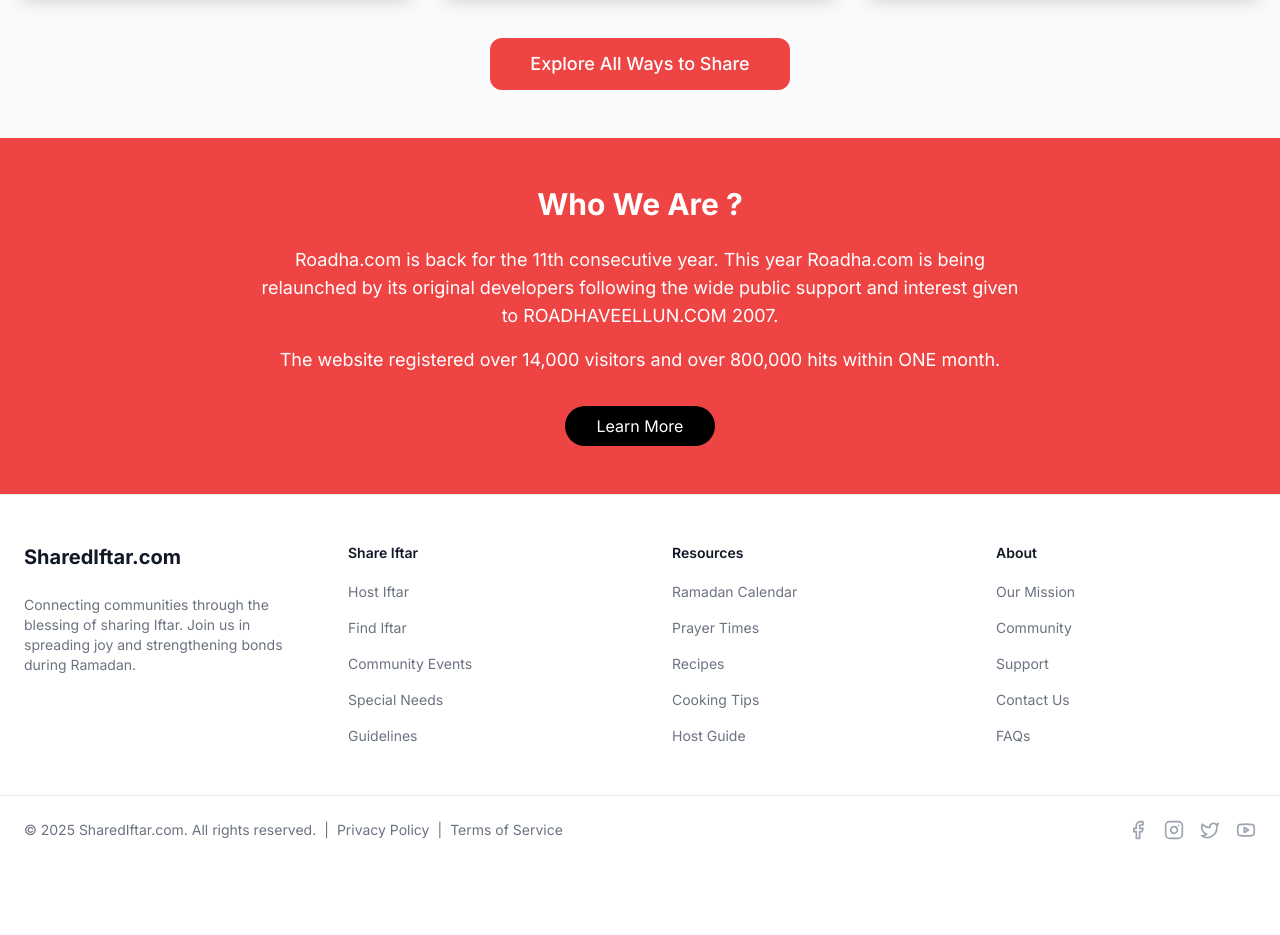
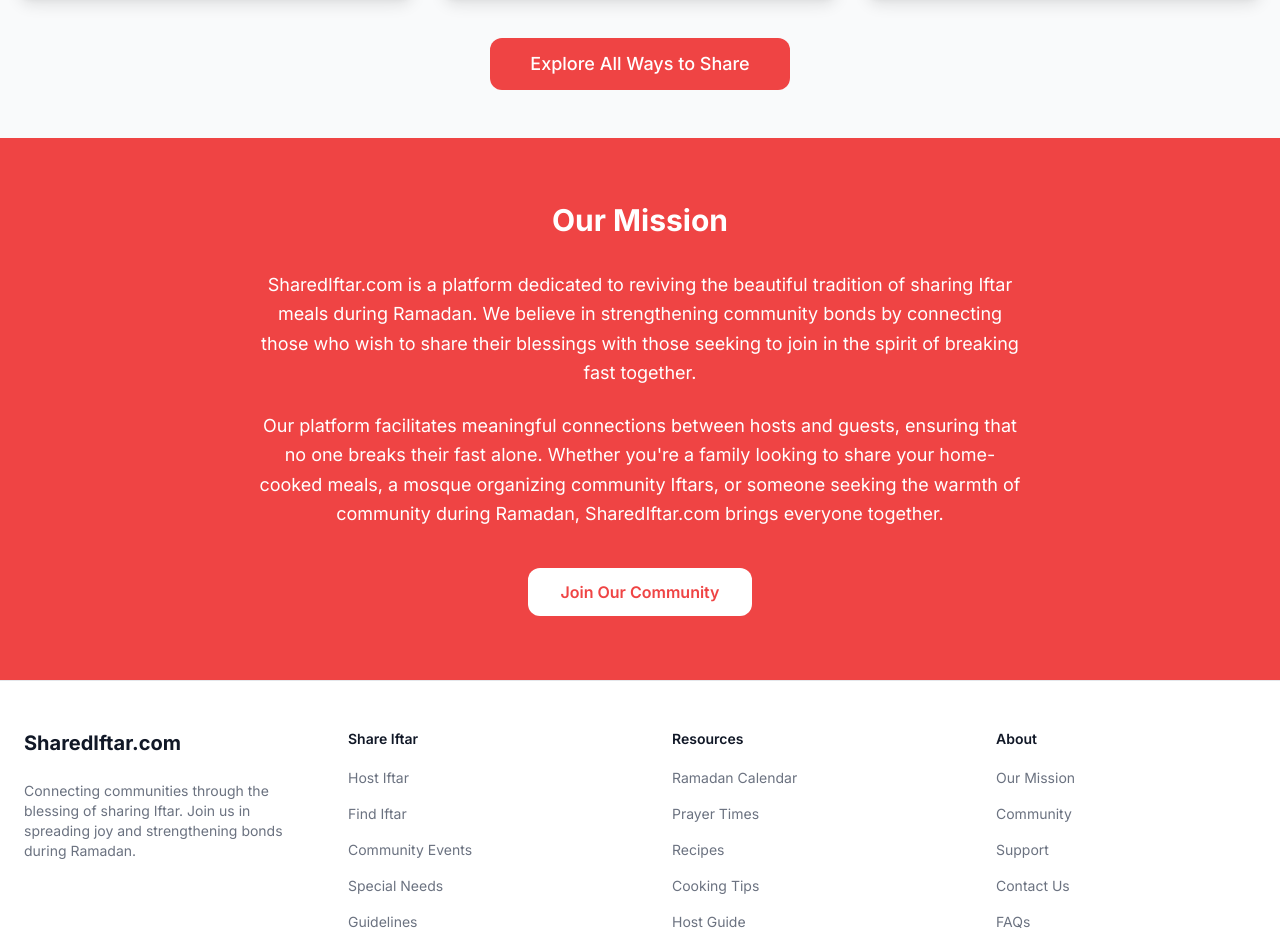
Before and after one commit to kolity/sharediftar.com, a Next.js app: page / in a window 1280 px wide. Shown: the part 1161-2096 px from the top of the page. Before the commit the page ends 2025 px from the top, so only its background shows below. Built offline with nearby package versions, Linux system fonts and the light colour scheme.

Commit message:
about us page

```diff
--- a/src/components/About.tsx
+++ b/src/components/About.tsx
@@ -2,21 +2,27 @@
 
 const About = () => {
   return (
-    <section className="bg-red-500 text-white py-12">
+    <section className="bg-red-500 text-white py-16">
       <div className="max-w-7xl mx-auto px-4 text-center">
-        <h2 className="text-3xl font-bold mb-6">Who We Are ?</h2>
-        <div className="max-w-3xl mx-auto">
-          <p className="mb-4 text-lg">
-            Roadha.com is back for the 11th consecutive year. This year Roadha.com is being
-            relaunched by its original developers following the wide public support and interest given
-            to ROADHAVEELLUN.COM 2007.
+        <h2 className="text-3xl font-bold mb-8">Our Mission</h2>
+        <div className="max-w-3xl mx-auto space-y-6">
+          <p className="text-lg leading-relaxed">
+            SharedIftar.com is a platform dedicated to reviving the beautiful tradition of sharing
+            Iftar meals during Ramadan. We believe in strengthening community bonds by connecting
+            those who wish to share their blessings with those seeking to join in the spirit of
+            breaking fast together.
           </p>
-          <p className="mb-8 text-lg">
-            The website registered over 14,000 visitors and over 800,000 hits within ONE month.
+          <p className="text-lg leading-relaxed">
+            Our platform facilitates meaningful connections between hosts and guests, ensuring that
+            no one breaks their fast alone. Whether you&apos;re a family looking to share your home-cooked
+            meals, a mosque organizing community Iftars, or someone seeking the warmth of community
+            during Ramadan, SharedIftar.com brings everyone together.
           </p>
-          <button className="bg-black hover:bg-gray-900 text-white px-8 py-2 rounded-full transition-colors">
-            Learn More
-          </button>
+          <div className="pt-4">
+            <button className="bg-white text-red-500 hover:bg-gray-100 px-8 py-3 rounded-xl transition-colors font-semibold">
+              Join Our Community
+            </button>
+          </div>
         </div>
       </div>
     </section>
```
